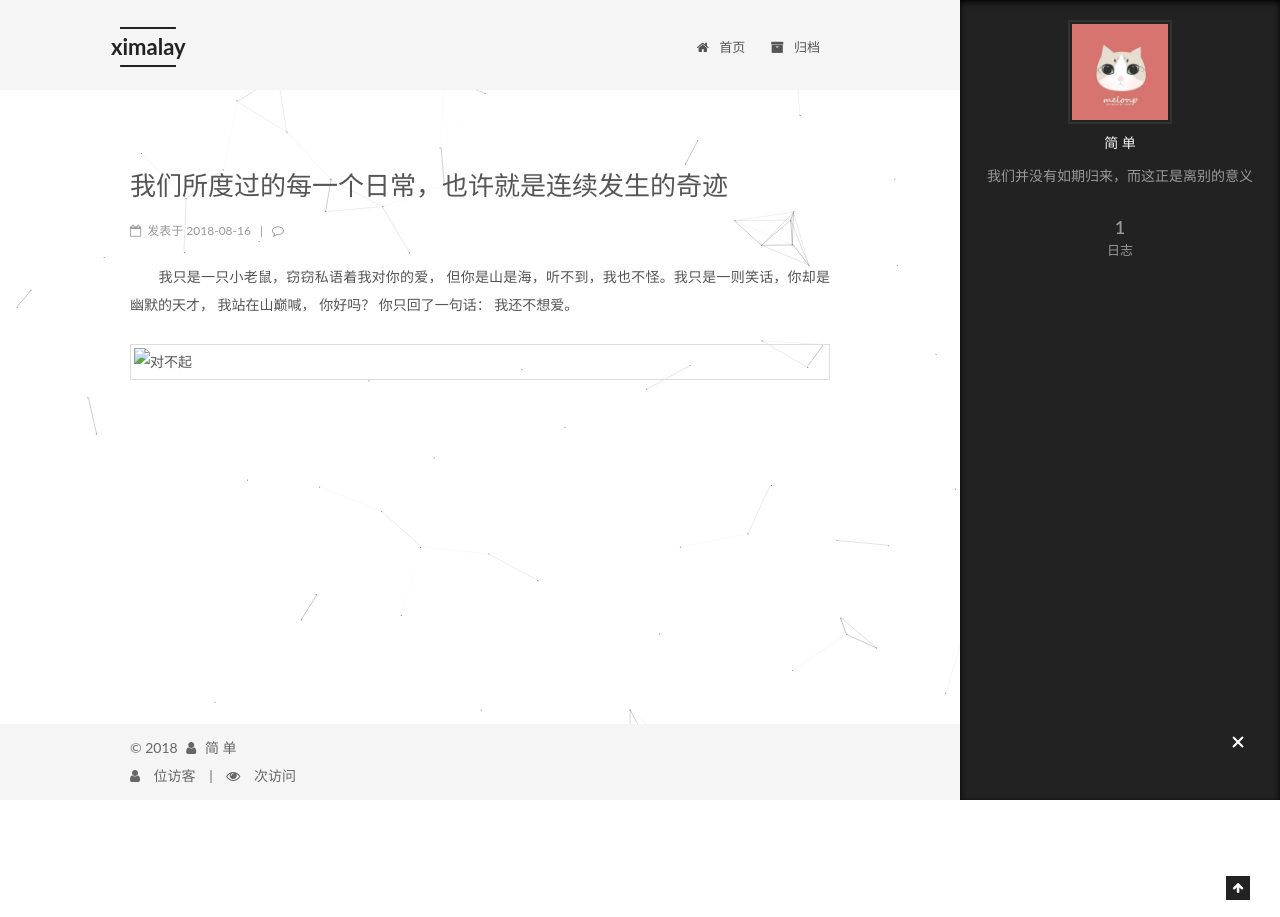
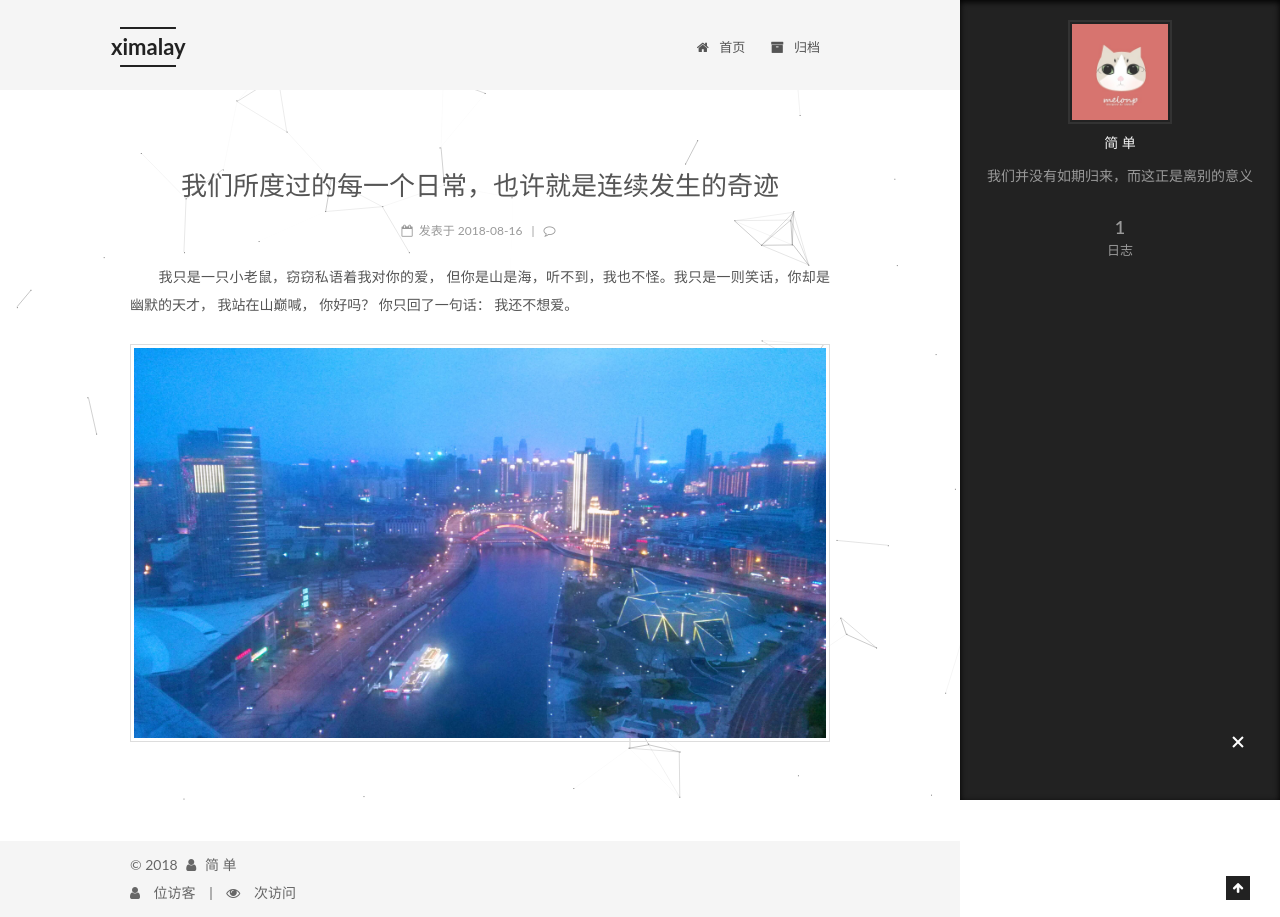
Before and after one commit to 948741823/948741823.github.io, a plain HTML site: page index.html in a window 1280 px wide. Before the commit the page ends 800 px from the top, so only its background shows below. Drawn offline with Linux system fonts and the light colour scheme; some packages are replaced by stand-ins of ours; no server answers; a script that the page names is missing.

Commit message:
Site updated: 2018-08-26 14:15:40

```diff
--- a/css/main.css
+++ b/css/main.css
@@ -1822,7 +1822,7 @@ pre .javascript .function {
   width: 4px;
   height: 4px;
   border-radius: 50%;
-  background: #c1f098;
+  background: #ffa8c1;
 }
 .links-of-blogroll {
   font-size: 13px;
@@ -2904,3 +2904,7 @@ hr {
     text-align: center;
   }
 }
+.posts-expand .post-title,
+.posts-expand .post-meta {
+  text-align: center;
+}
--- a/index.html
+++ b/index.html
@@ -314,8 +314,8 @@
 
 
 
-            <p>　　我只是一只小老鼠，窃窃私语着我对你的爱， 但你是山是海，听不到，我也不怪。我只是一则笑话，你却是幽默的天才， 我站在山巅喊， 你好吗？ 你只回了一句话： 我还不想爱。 </p>
-<p><img src="hello-world\IMG_20150412_185147.jpg" alt="对不起"></p>
+            <p>　　我只是一只小老鼠，窃窃私语着我对你的爱， 但你是山是海，听不到，我也不怪。我只是一则笑话，你却是幽默的天才， 我站在山巅喊， 你好吗？ 你只回了一句话： 我还不想爱。</p>
+<p><img src="/2018/08/16/hello-world/IMG_20150412_185147.jpg" alt="谢谢有你"></p>
 
 
 
```
Also changed, not shown: 2018/08/16/hello-world/index.html (+5 -5 lines).
